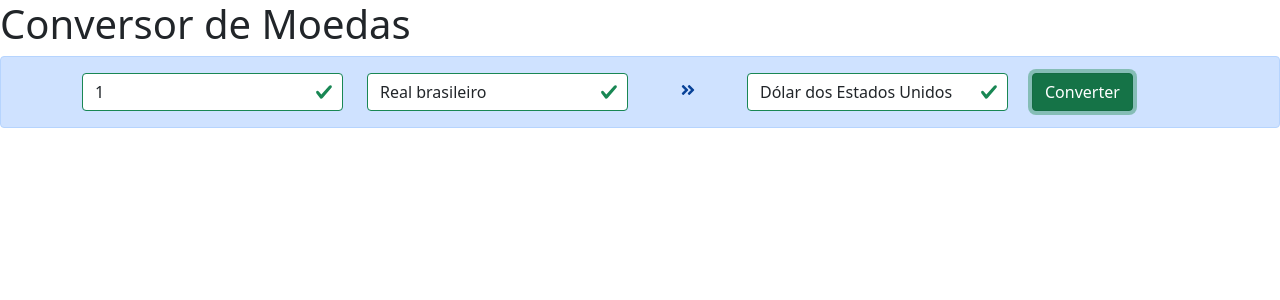
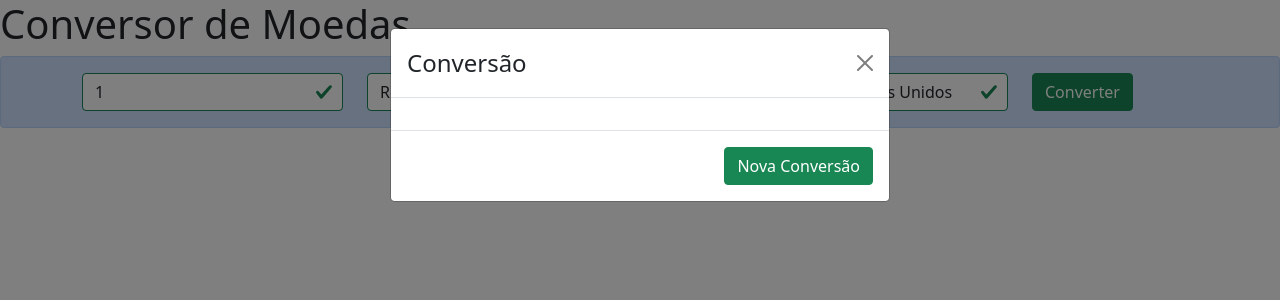
Before and after one commit to Grazziano/conversor-de-moedas, a React (Create React App) app: page / in a window 1280 px wide. Both pictures are taken after a click on the button "Converter". Shown: the top 300 px of the page. Built offline with nearby package versions, Linux system fonts and the light colour scheme.

Commit message:
Implementando a Modal

```diff
--- a/src/components/ConversorMoeda/index.js
+++ b/src/components/ConversorMoeda/index.js
@@ -20,6 +20,8 @@ function ConversorMoedas() {
   const [moedaPara, setMoedaPara] = useState('USD');
   const [exibirSpinner, setExibirSpinner] = useState(false);
   const [formValidado, setFormValidado] = useState(false);
+  const [exibirModal, setExibirModal] = useState(false);
+  const [resultadoConversao, setResultadoConversao] = useState('');
 
   function handleValor(event) {
     setValor(event.target.value.replace(/\D/g, ''));
@@ -33,13 +35,21 @@ function ConversorMoedas() {
     setMoedaPara(event.target.value);
   }
 
+  function handleFecharModal(event) {
+    setValor('1');
+    setMoedaDe('BRL');
+    setMoedaPara('USD');
+    setFormValidado(false);
+    setExibirModal(false);
+  }
+
   function converter(event) {
     event.preventDefault();
     setFormValidado(true);
 
     if (event.currentTarget.checkValidity() === true) {
-      alert('CORRETO');
       // TODO implementar a chamada ao Fixer.io
+      setExibirModal(true);
     }
   }
 
@@ -102,15 +112,17 @@ function ConversorMoedas() {
           </Container>
         </Form>
 
-        <Modal show={false}>
+        <Modal show={exibirModal} onHide={handleFecharModal}>
           <Modal.Header closeButton>
             <Modal.Title>Conversão</Modal.Title>
           </Modal.Header>
 
-          <Modal.Body>Reaultado da Conversão</Modal.Body>
+          <Modal.Body>{resultadoConversao}</Modal.Body>
 
           <Modal.Footer>
-            <Button variant="success">Nova Conversão</Button>
+            <Button variant="success" onClick={handleFecharModal}>
+              Nova Conversão
+            </Button>
           </Modal.Footer>
         </Modal>
       </Alert>
```
